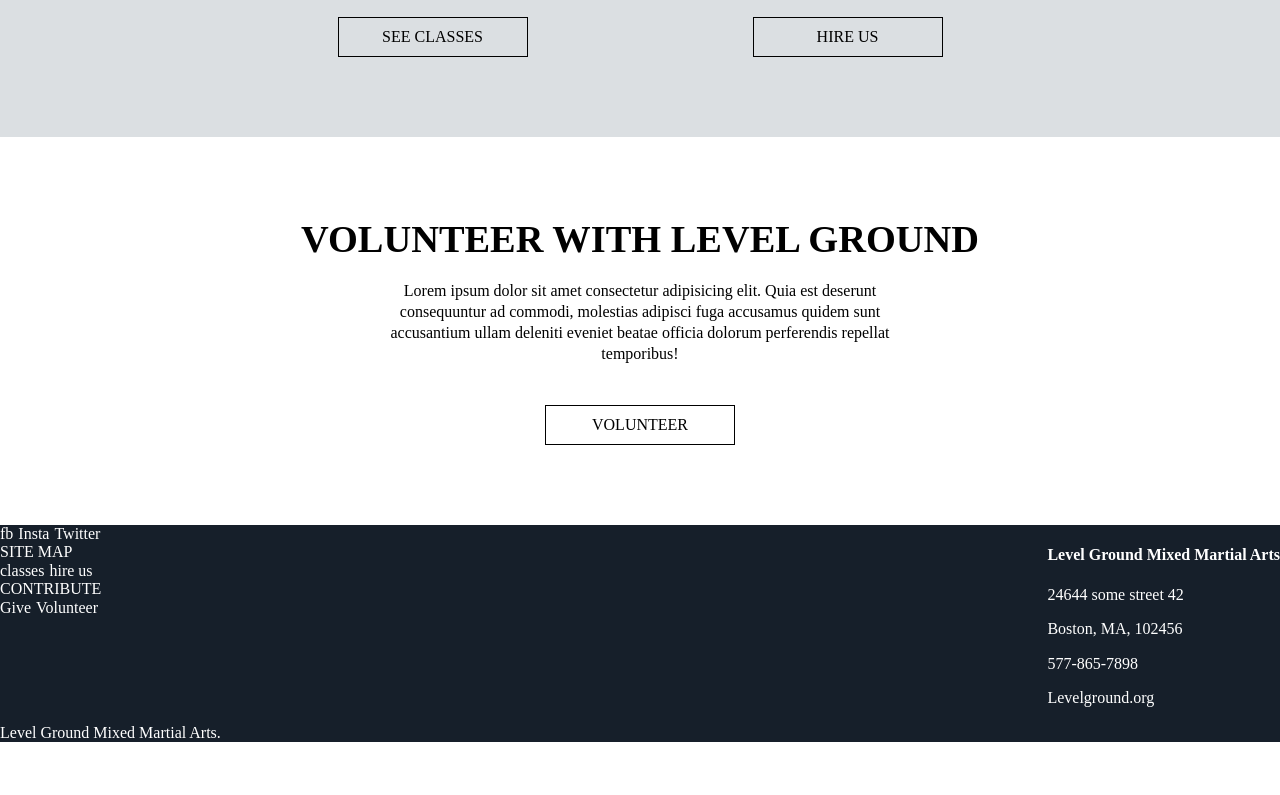
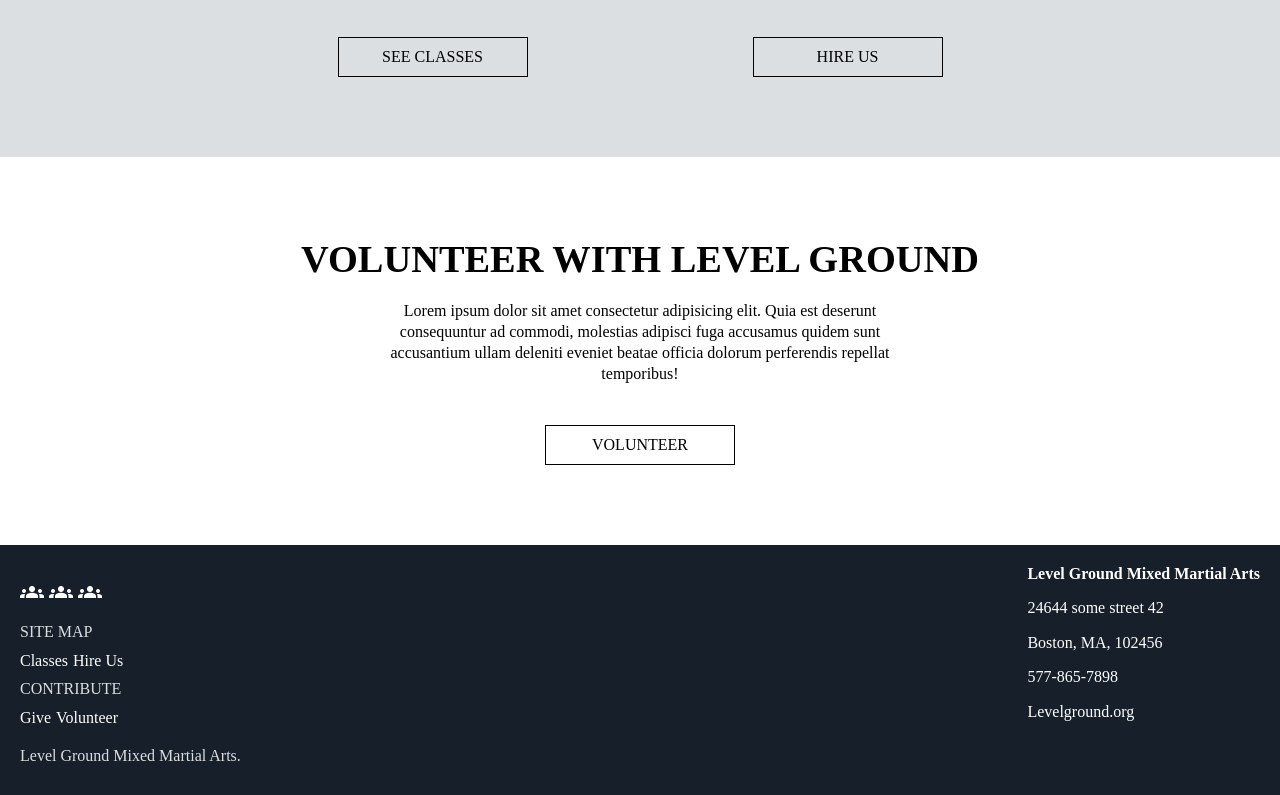
Before and after one commit to benlr98/level-ground-layout, a plain HTML site: page index.html in a window 1280 px wide. Shown: the part 1124-1919 px from the top of the page. Before the commit the page ends 1866 px from the top, so only its background shows below. Drawn offline with Linux system fonts and the light colour scheme.

Commit message:
finish basic layout and style

```diff
--- a/index.html
+++ b/index.html
@@ -5,6 +5,9 @@
   <meta http-equiv="X-UA-Compatible" content="IE=edge">
   <meta name="viewport" content="width=device-width, initial-scale=1.0">
   <title>Level Ground</title>
+
+  <link rel="stylesheet"
+    href="https://fonts.googleapis.com/icon?family=Material+Icons" />
 
   <link rel="stylesheet" href="normalize.css">
   <link rel="stylesheet" href="./style.css">
@@ -16,7 +19,7 @@
         <li><a href="#">Classes</a></li>
         <li><a href="#">Hire Us</a></li>
       </ul>
-      <a href="#">Logo</a>
+      <a class="logo" href="#"><i class="material-icons">anchor</i></a>
       <a class="a-button button-solid" href="#">Donate</a>
     </nav>
   </header>
@@ -25,7 +28,7 @@
       <div class="container">
         <h1>WHERE GRIT MEETS OPPORTUNITY</h1>
         <p>At Level Groung (LG), urban youth cultivate grit and resilience through Mixed Martial Arts. They learn to apply these values 'off the mat' in the pursuit of their ambitions through our Student Trainer Certification and College Access programs.</p>
-        <a href="#">ICON Watch the Video</a>
+        <a href="#"><i class="material-icons">play_arrow</i> Watch the Video</a>
       </div>
     </section>
     <section class="about-section">
@@ -66,25 +69,24 @@
     <div class="flex">
       <div>
         <div class="socials">
-
           <ul>
-            <li>fb</li>
-            <li>Insta</li>
-            <li>Twitter</li>
+            <li><a href=""><i class="material-icons">groups</i></a></li>
+            <li><a href=""><i class="material-icons">groups</i></a></li>
+            <li><a href=""><i class="material-icons">groups</i></a></li>
           </ul>
         </div>
         <div class="sitemap">
           <span>SITE MAP</span>
           <ul>
-            <li>classes</li>
-            <li>hire us</li>
+            <li><a href="#">Classes</a></li>
+            <li><a href="#">Hire Us</a></li>
           </ul>
         </div>
         <div class="contribute">
           <span>CONTRIBUTE</span>
           <ul>
-            <li>Give</li>
-            <li>Volunteer</li>
+            <li><a href="#">Give</a></li>
+            <li><a href="#">Volunteer</a></li>
           </ul>
         </div>
       </div>
--- a/style.css
+++ b/style.css
@@ -23,6 +23,10 @@ h2 {
   padding: 20px 5px 20px;
   font-size: 2.4em;
   text-align: center;
+}
+
+h4 {
+  margin: 0;
 }
 
 nav {
@@ -129,9 +133,24 @@ section p {
 footer {
   color: white;
   background-color: #161f2a;
+  padding: 20px;
 }
 
 footer .flex {
   display: flex;
   justify-content: space-between;
 }
+
+.socials ul {
+  margin: 15px 0;
+}
+
+footer span {
+  color: #dbdfe2;
+  display: block;
+  margin: 10px 0;
+}
+
+.logo {
+  padding-right: 92px
+}
```
